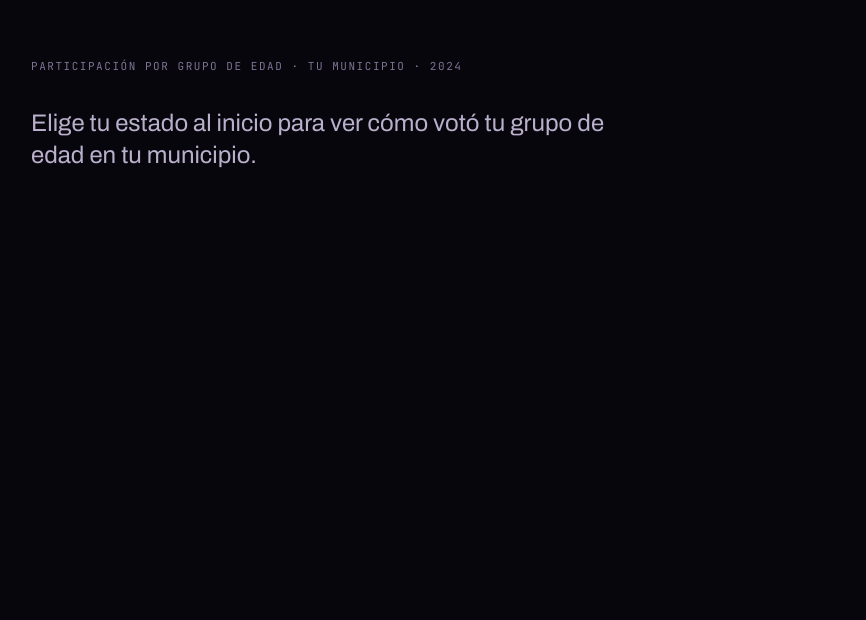
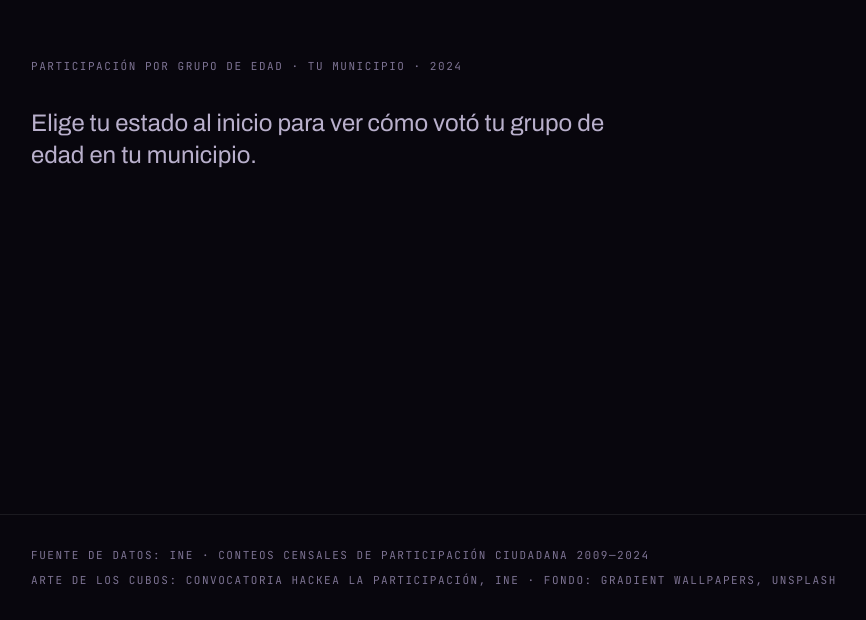
Before and after one commit to fersho99/retoHackaton, a Next.js app: page / in a window 1280 px wide. Shown: the part 1886-2506 px from the top of the page, without its empty margins (9-875 px from the left). Before the commit the page ends 2400 px from the top, so only its background shows below. Built offline with nearby package versions, Linux system fonts and the light colour scheme.

Commit message:
Cubos del arte oficial de la convocatoria y creditos de fuente

```diff
--- a/src/app/experience.tsx
+++ b/src/app/experience.tsx
@@ -18,6 +18,13 @@ export function Experience() {
       <Hero onStart={start} />
       <CurvaEdad ref={curvaRef} />
       <PesoMunicipio />
+      <footer className="hud flex flex-col gap-2 border-t border-line px-6 py-8 sm:px-10">
+        <p>Fuente de datos: INE · Conteos Censales de Participación Ciudadana 2009—2024</p>
+        <p>
+          Arte de los cubos: convocatoria Hackea la participación, INE · Fondo: Gradient Wallpapers,
+          Unsplash
+        </p>
+      </footer>
     </main>
   );
 }
--- a/src/components/landing/hero.tsx
+++ b/src/components/landing/hero.tsx
@@ -38,6 +38,15 @@ export function Hero({ onStart }: { onStart: () => void }) {
           background:
             "radial-gradient(60% 50% at 85% 10%, rgb(155 109 255 / 0.22), transparent 70%), radial-gradient(40% 40% at 0% 100%, rgb(255 79 154 / 0.10), transparent 70%)",
         }}
+      />
+
+      <Image
+        src="/img/cubos-b.png"
+        alt=""
+        width={379}
+        height={240}
+        className="a-fade pointer-events-none absolute bottom-32 right-10 hidden w-[340px] sm:block"
+        style={delay(900)}
       />
 
       <header className="relative flex items-center justify-between gap-4 px-6 pt-6 sm:px-10">
```
Also changed, not shown: public/img/cubos-b.png (added).
